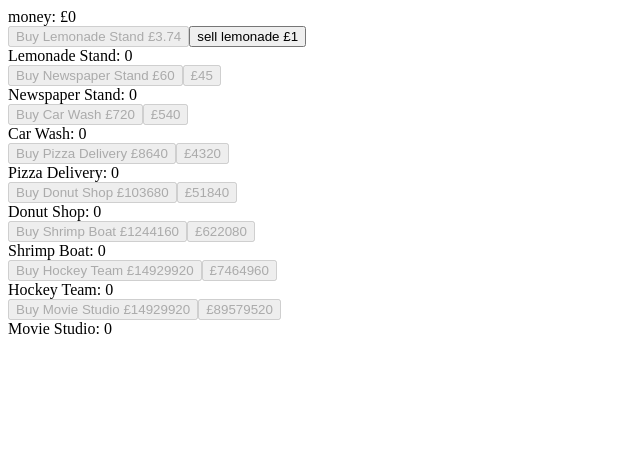
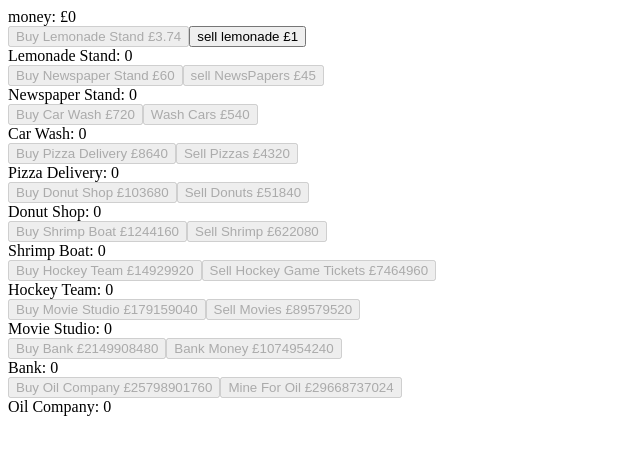
Before and after one commit to MopeyHippo/ClickerGame2, a React (Vite) app: page / in a window 1280 px wide. Shown: the top 454 px of the page, without its empty margins (0-640 px from the left). Built offline with nearby package versions, Linux system fonts and the light colour scheme.

Commit message:
finished array, added code explanation/documentaion

```diff
--- a/src/ArrayArray.jsx
+++ b/src/ArrayArray.jsx
@@ -12,6 +12,7 @@ const investments = [
   },
   {
     name: "Newspaper Stand",
+    action: "sell NewsPapers",
     value: 45,
     cost: 60,
     coefficient: 1.15,
@@ -20,6 +21,7 @@ const investments = [
   },
   {
     name: "Car Wash",
+    action: "Wash Cars",
     value: 540,
     cost: 720,
     coefficient: 1.14,
@@ -28,6 +30,7 @@ const investments = [
   },
   {
     name: "Pizza Delivery",
+    action: "Sell Pizzas",
     value: 4320,
     cost: 8640,
     coefficient: 1.13,
@@ -36,6 +39,7 @@ const investments = [
   },
   {
     name: "Donut Shop",
+    action: "Sell Donuts",
     value: 51840,
     cost: 103680,
     coefficient: 1.12,
@@ -44,6 +48,7 @@ const investments = [
   },
   {
     name: "Shrimp Boat",
+    action: "Sell Shrimp",
     value: 622080,
     cost: 1244160,
     coefficient: 1.11,
@@ -52,18 +57,38 @@ const investments = [
   },
   {
     name: "Hockey Team",
+    action: "Sell Hockey Game Tickets",
     value: 7464960,
     cost: 14929920,
-  coefficient: 1.10,
+    coefficient: 1.1,
     timeMultiplier: 384,
     quantity: 0,
   },
   {
     name: "Movie Studio",
+    action: "Sell Movies",
     value: 89579520,
-  cost: 14929920,
+    cost: 179159040,
     coefficient: 1.09,
     timeMultiplier: 1536,
+    quantity: 0,
+  },
+  {
+    name: "Bank",
+    action: "Bank Money",
+    value: 1074954240,
+    cost: 2149908480,
+    coefficient: 1.08,
+    timeMultiplier: 6144,
+    quantity: 0,
+  },
+  {
+    name: "Oil Company",
+    action: "Mine For Oil",
+    value: 29668737024,
+    cost: 25798901760,
+    coefficient: 1.07,
+    timeMultiplier: 36864,
     quantity: 0,
   },
 ];
@@ -72,12 +97,12 @@ const prettyNumber = (number) => {
   return Math.round(number * 100) / 100;
 };
 
-const FancyButton = (props) => (
-  <button {...props} />
-);
+const FancyButton = (props) => <button {...props} />;
 
 export default function App() {
-  const [money, setMoney] = useState(parseInt(localStorage.getItem("money")) || 0);
+  const [money, setMoney] = useState(
+    parseInt(localStorage.getItem("money")) || 0
+  );
   const [investmentsState, setInvestmentsState] = useState(
     investments.map((investment) => ({
       ...investment,
@@ -88,7 +113,10 @@ export default function App() {
   useEffect(() => {
     localStorage.setItem("money", JSON.stringify(money));
     investmentsState.forEach((investment) => {
-      localStorage.setItem(investment.name, JSON.stringify(investment.quantity));
+      localStorage.setItem(
+        investment.name,
+        JSON.stringify(investment.quantity)
+      );
     });
   }, [money, investmentsState]);
 
@@ -120,14 +148,13 @@ export default function App() {
       const newState = [...prevState];
       newState[index].quantity += 1;
       newState[index].cost =
-       prevState[index].cost * prevState[index].coefficient
+        prevState[index].cost * prevState[index].coefficient;
       return newState;
     });
   };
 
   const handleSell = (index) => {
     setMoney((currentMoney) => currentMoney + investmentsState[index].value);
-
   };
 
   return (
@@ -147,10 +174,12 @@ export default function App() {
           >
             {investment.action} £{prettyNumber(investment.value)}
           </FancyButton>
-          <div>{investment.name}: {investment.quantity}</div>
+          <div>
+            {investment.name}: {investment.quantity}
+          </div>
         </div>
       ))}
-      {/* <button onClick ={() => localStorage.clear()}>reset</button> */}
+      {/* <button onClick ={() => localStorage.clear()}>reset</button>    */}
     </div>
   );
 }
```
Also changed, not shown: 1 other file (tests, documents, lock files or other folders). Lines whose indentation alone changed are shown as unchanged.
